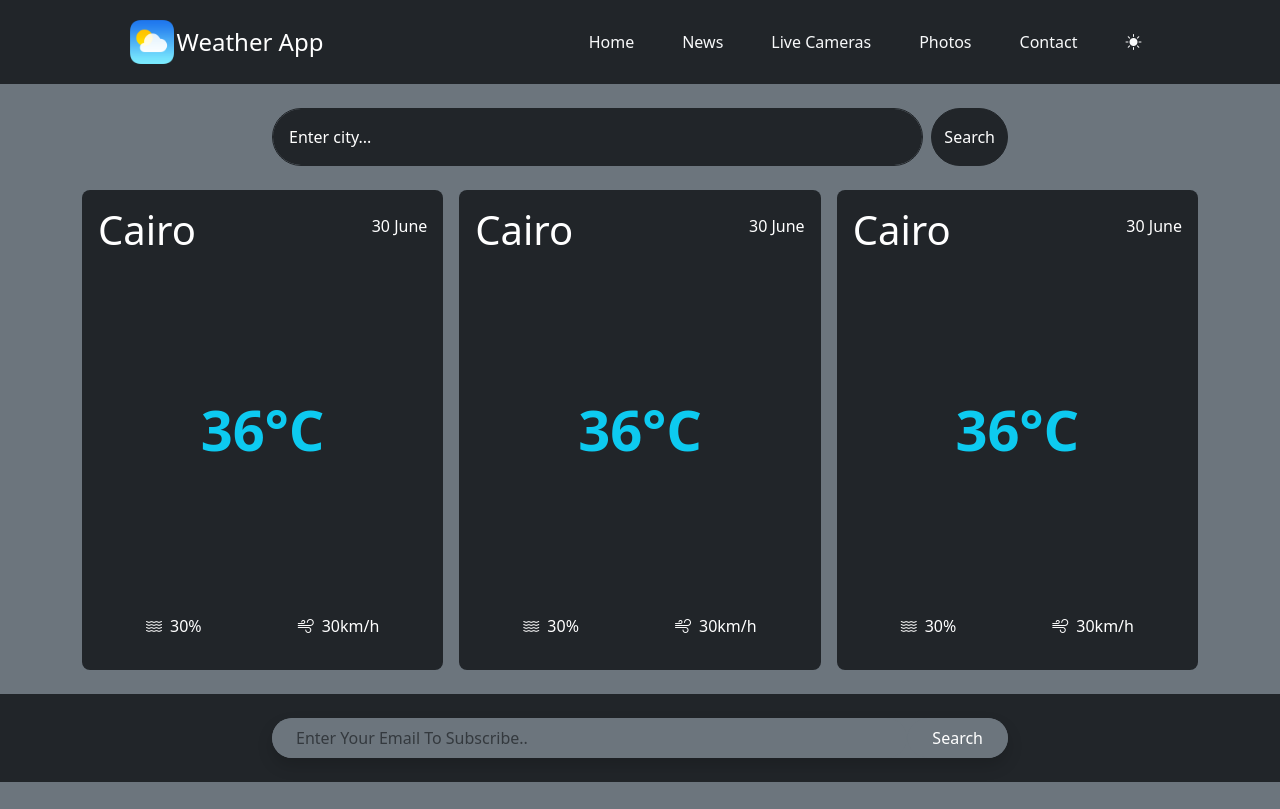
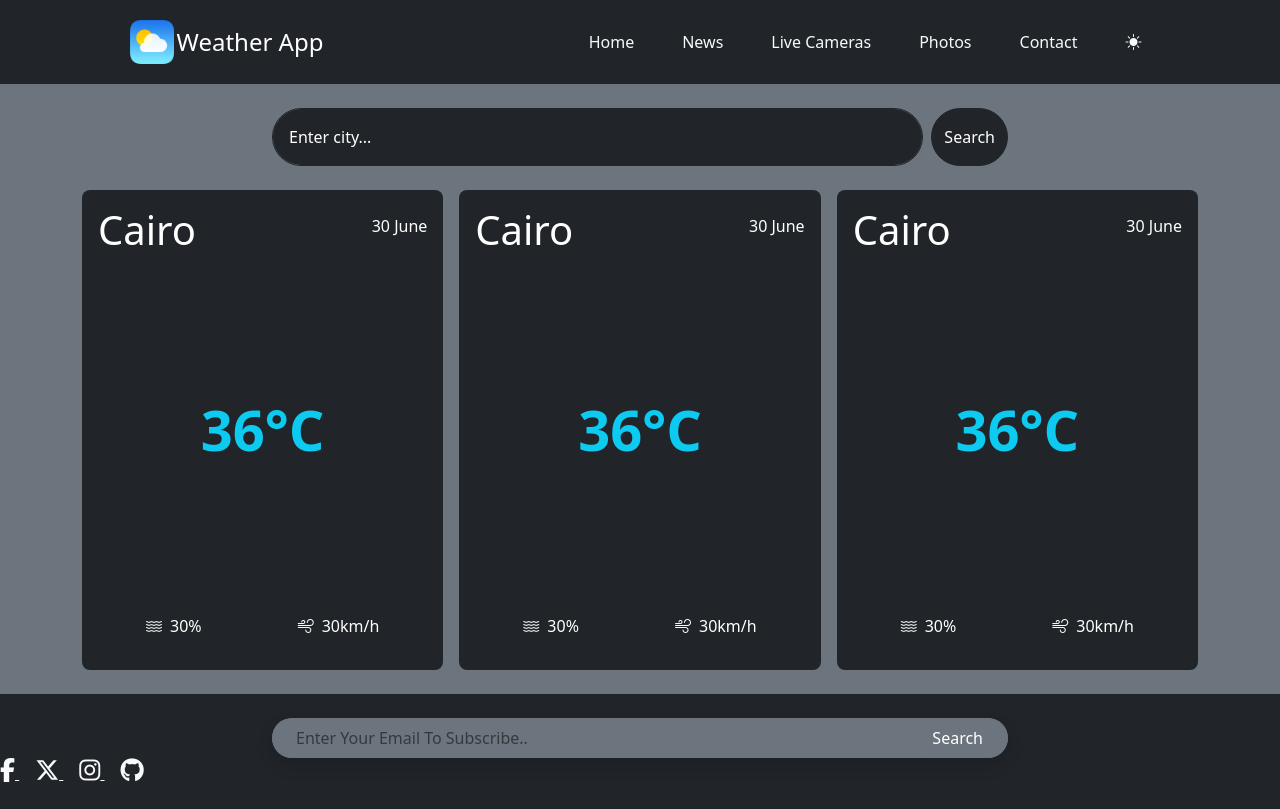
Before and after one commit to MoatazJS/Weather-App, a plain HTML site: page index.html in a window 1280 px wide. Drawn offline with nearby package versions, Linux system fonts and the light colour scheme.

Commit message:
linked fontawesome and used brand icons in the footer

```diff
--- a/index.html
+++ b/index.html
@@ -13,6 +13,10 @@
     <link
       rel="stylesheet"
       href="https://cdn.jsdelivr.net/npm/bootstrap-icons@1.11.3/font/bootstrap-icons.css"
+    />
+    <link
+      rel="stylesheet"
+      href="https://cdnjs.cloudflare.com/ajax/libs/font-awesome/6.5.0/css/all.min.css"
     />
 
     <link href="css/styles.css" rel="stylesheet" />
@@ -198,6 +202,41 @@
           </div>
         </div>
       </div>
+      <div class="footerLinks">
+        <a
+          href="https://facebook.com"
+          class="text-light me-3"
+          target="_blank"
+          aria-label="Facebook"
+        >
+          <i class="fab fa-facebook-f fs-4"></i>
+        </a>
+        <a
+          href="https://x.com"
+          class="text-light me-3"
+          target="_blank"
+          aria-label="Twitter"
+        >
+          <i class="fab fa-x-twitter fs-4"></i>
+        </a>
+        <a
+          href="https://instagram.com"
+          class="text-light me-3"
+          target="_blank"
+          aria-label="Instagram"
+        >
+          <i class="fab fa-instagram fs-4"></i>
+        </a>
+
+        <a
+          href="https://github.com"
+          class="text-light me-3"
+          target="_blank"
+          aria-label="GitHub"
+        >
+          <i class="fab fa-github fs-4"></i>
+        </a>
+      </div>
     </footer>
     <script src="javascript/index.js"></script>
     <script
```
